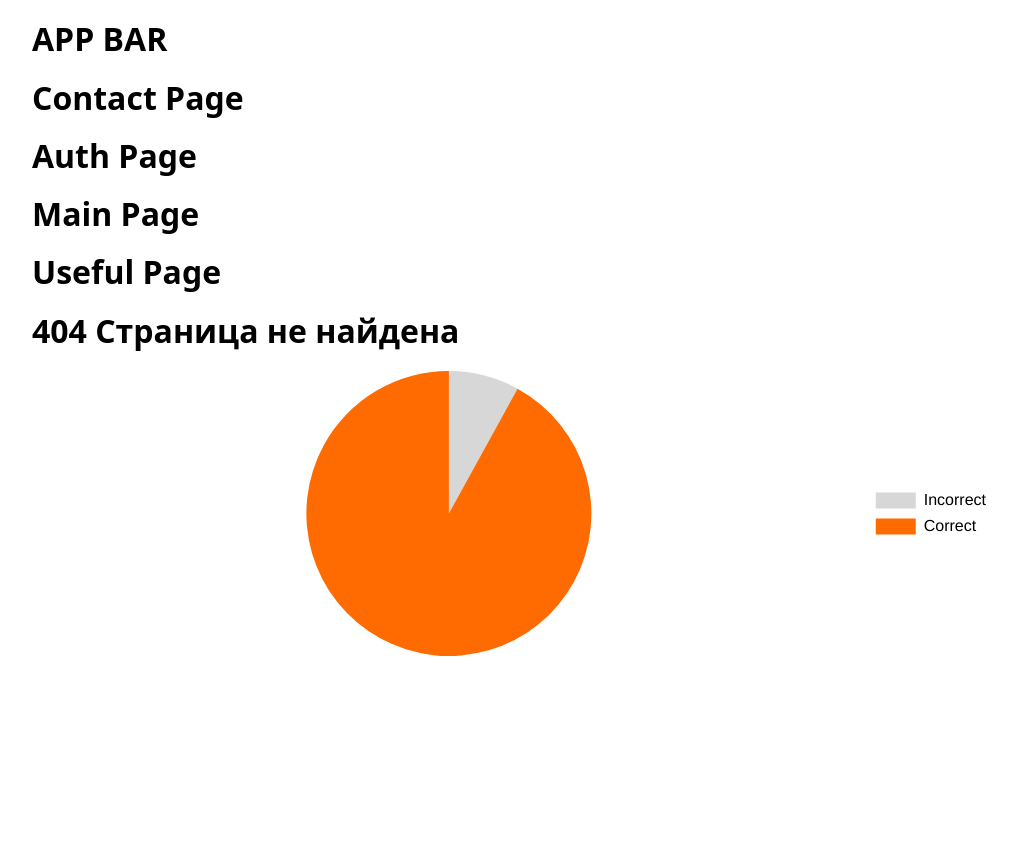
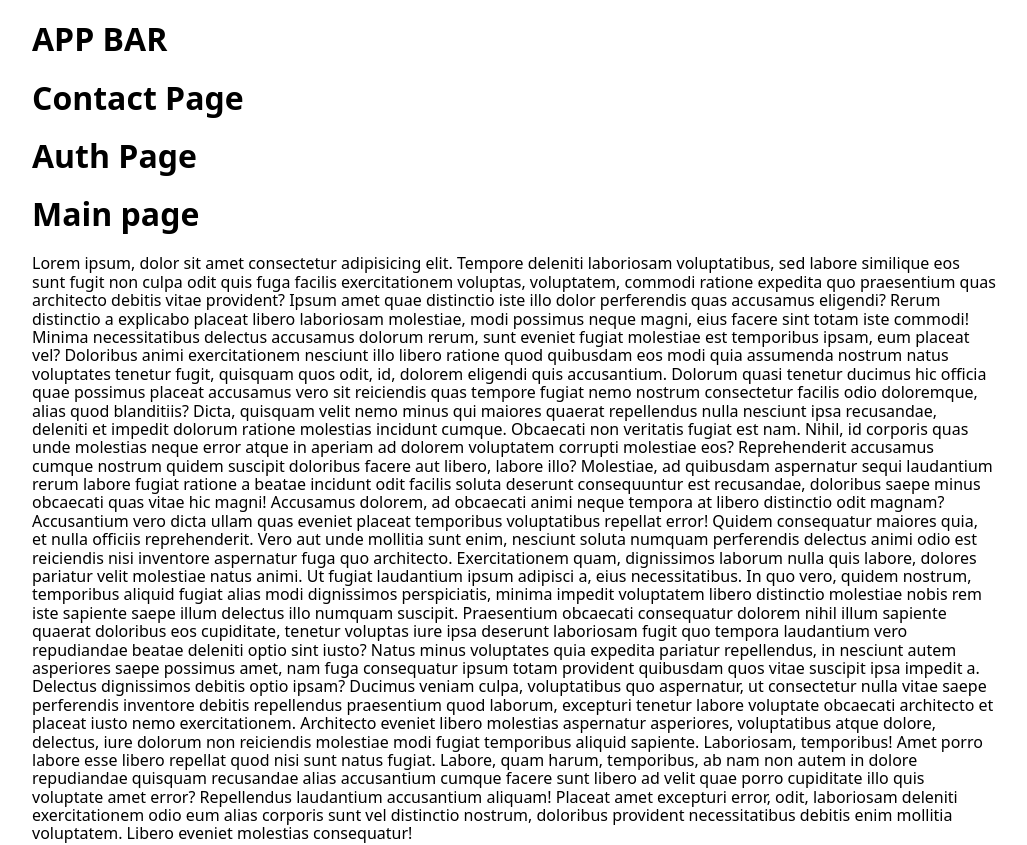
Before and after one commit to artemdev/FromJuniorToMiddle-frontend-, a React (Create React App) app: page / in a window 1280 px wide. Before the commit this address had no page. Shown: the top 845 px of the page, without its empty margins (126-1153 px from the left). Before the commit the page ends 800 px from the top, so only its background shows below. Built offline with nearby package versions, Linux system fonts and the light colour scheme.

Commit message:
main page

```diff
--- a/src/component/MainPage/MainPage.js
+++ b/src/component/MainPage/MainPage.js
@@ -0,0 +1,67 @@
+const MainPage = () => {
+  return (
+    <div>
+      <h1>Main page</h1>
+      <p>
+        Lorem ipsum, dolor sit amet consectetur adipisicing elit. Tempore
+        deleniti laboriosam voluptatibus, sed labore similique eos sunt fugit
+        non culpa odit quis fuga facilis exercitationem voluptas, voluptatem,
+        commodi ratione expedita quo praesentium quas architecto debitis vitae
+        provident? Ipsum amet quae distinctio iste illo dolor perferendis quas
+        accusamus eligendi? Rerum distinctio a explicabo placeat libero
+        laboriosam molestiae, modi possimus neque magni, eius facere sint totam
+        iste commodi! Minima necessitatibus delectus accusamus dolorum rerum,
+        sunt eveniet fugiat molestiae est temporibus ipsam, eum placeat vel?
+        Doloribus animi exercitationem nesciunt illo libero ratione quod
+        quibusdam eos modi quia assumenda nostrum natus voluptates tenetur
+        fugit, quisquam quos odit, id, dolorem eligendi quis accusantium.
+        Dolorum quasi tenetur ducimus hic officia quae possimus placeat
+        accusamus vero sit reiciendis quas tempore fugiat nemo nostrum
+        consectetur facilis odio doloremque, alias quod blanditiis? Dicta,
+        quisquam velit nemo minus qui maiores quaerat repellendus nulla nesciunt
+        ipsa recusandae, deleniti et impedit dolorum ratione molestias incidunt
+        cumque. Obcaecati non veritatis fugiat est nam. Nihil, id corporis quas
+        unde molestias neque error atque in aperiam ad dolorem voluptatem
+        corrupti molestiae eos? Reprehenderit accusamus cumque nostrum quidem
+        suscipit doloribus facere aut libero, labore illo? Molestiae, ad
+        quibusdam aspernatur sequi laudantium rerum labore fugiat ratione a
+        beatae incidunt odit facilis soluta deserunt consequuntur est
+        recusandae, doloribus saepe minus obcaecati quas vitae hic magni!
+        Accusamus dolorem, ad obcaecati animi neque tempora at libero distinctio
+        odit magnam? Accusantium vero dicta ullam quas eveniet placeat
+        temporibus voluptatibus repellat error! Quidem consequatur maiores quia,
+        et nulla officiis reprehenderit. Vero aut unde mollitia sunt enim,
+        nesciunt soluta numquam perferendis delectus animi odio est reiciendis
+        nisi inventore aspernatur fuga quo architecto. Exercitationem quam,
+        dignissimos laborum nulla quis labore, dolores pariatur velit molestiae
+        natus animi. Ut fugiat laudantium ipsum adipisci a, eius necessitatibus.
+        In quo vero, quidem nostrum, temporibus aliquid fugiat alias modi
+        dignissimos perspiciatis, minima impedit voluptatem libero distinctio
+        molestiae nobis rem iste sapiente saepe illum delectus illo numquam
+        suscipit. Praesentium obcaecati consequatur dolorem nihil illum sapiente
+        quaerat doloribus eos cupiditate, tenetur voluptas iure ipsa deserunt
+        laboriosam fugit quo tempora laudantium vero repudiandae beatae deleniti
+        optio sint iusto? Natus minus voluptates quia expedita pariatur
+        repellendus, in nesciunt autem asperiores saepe possimus amet, nam fuga
+        consequatur ipsum totam provident quibusdam quos vitae suscipit ipsa
+        impedit a. Delectus dignissimos debitis optio ipsam? Ducimus veniam
+        culpa, voluptatibus quo aspernatur, ut consectetur nulla vitae saepe
+        perferendis inventore debitis repellendus praesentium quod laborum,
+        excepturi tenetur labore voluptate obcaecati architecto et placeat iusto
+        nemo exercitationem. Architecto eveniet libero molestias aspernatur
+        asperiores, voluptatibus atque dolore, delectus, iure dolorum non
+        reiciendis molestiae modi fugiat temporibus aliquid sapiente.
+        Laboriosam, temporibus! Amet porro labore esse libero repellat quod nisi
+        sunt natus fugiat. Labore, quam harum, temporibus, ab nam non autem in
+        dolore repudiandae quisquam recusandae alias accusantium cumque facere
+        sunt libero ad velit quae porro cupiditate illo quis voluptate amet
+        error? Repellendus laudantium accusantium aliquam! Placeat amet
+        excepturi error, odit, laboriosam deleniti exercitationem odio eum alias
+        corporis sunt vel distinctio nostrum, doloribus provident necessitatibus
+        debitis enim mollitia voluptatem. Libero eveniet molestias consequatur!
+      </p>
+    </div>
+  );
+};
+
+export default MainPage;
--- a/src/views/AuthPageView.js
+++ b/src/views/AuthPageView.js
@@ -1,5 +1,5 @@
-const NotFoundView = () => {
+const AuthPageView = () => {
   return <h1>Auth Page</h1>;
 };
 
-export default NotFoundView;
+export default AuthPageView;
--- a/src/views/ContactPageView.js
+++ b/src/views/ContactPageView.js
@@ -1,5 +1,5 @@
-const NotFoundView = () => {
+const ContactPageView = () => {
   return <h1>Contact Page</h1>;
 };
 
-export default NotFoundView;
+export default ContactPageView;
--- a/src/views/MainPageView.js
+++ b/src/views/MainPageView.js
@@ -1,5 +1,7 @@
-const NotFoundView = () => {
-  return <h1>Main Page</h1>;
+import MainPage from 'component/MainPage';
+
+const MainPageView = () => {
+  return <MainPage />;
 };
 
-export default NotFoundView;
+export default MainPageView;
--- a/src/views/UsefulPageView.js
+++ b/src/views/UsefulPageView.js
@@ -1,5 +1,5 @@
-const NotFoundView = () => {
+const UserPageView = () => {
   return <h1>Useful Page</h1>;
 };
 
-export default NotFoundView;
+export default UserPageView;
```
